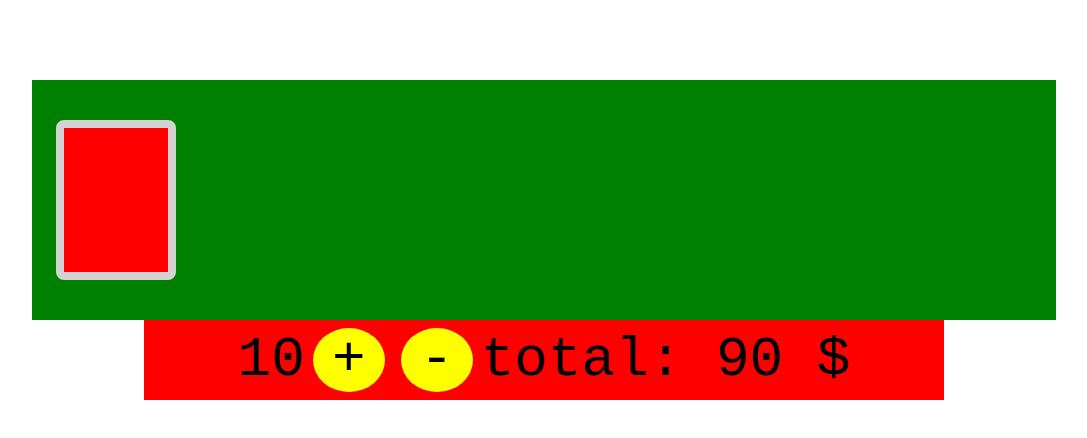
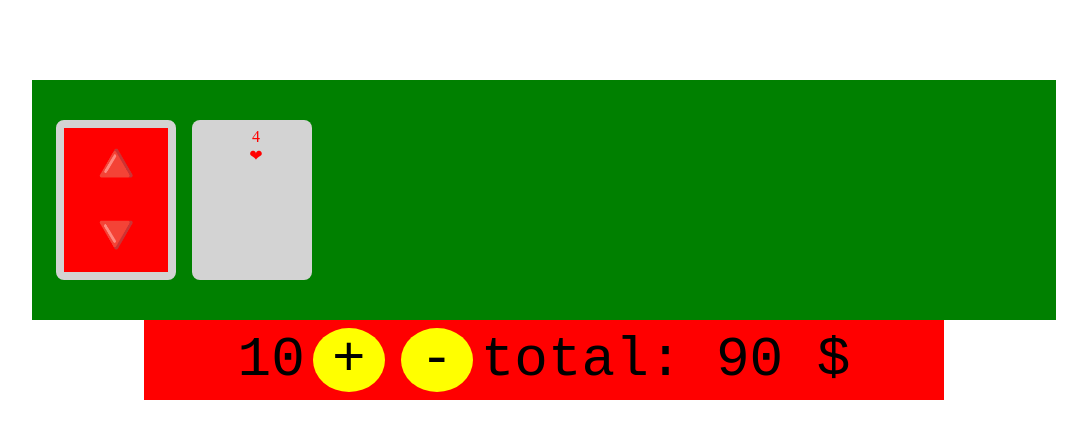
Before and after one commit to Aleksej10/canvas, a React app in the folder highlow/: page / in a window 1280 px wide. Shown: the whole page, without its empty margins (96-1183 px from the left). Built offline with nearby package versions, Linux system fonts and the light colour scheme.

Commit message:
basic functionality, todo: merge logic from Card and Bet to Game

```diff
--- a/highlow/src/index.css
+++ b/highlow/src/index.css
@@ -28,6 +28,17 @@ body {
   background: red;
   margin: 1vmin;
 }
+
+.bet {
+  display: flex;
+  flex-direction: column;
+  justify-content: center;
+  align-items: center;
+  height: 50%;
+  width: 100%;
+  padding: 1vmin;
+}
+
 
 .tcards{
   height: 20vmin;
--- a/highlow/src/index.js
+++ b/highlow/src/index.js
@@ -36,10 +36,12 @@ function LastTurned(props){
 }
 
 function Deck(props){
+  const upArrow = '🔺'; //to supess warnings
+  const downArrow = '🔻';
   return(
-    <div className='deck'
-      onClick={()=>props.onClick()}
-    >
+    <div className='deck'>
+      <div className='bet' onClick={()=>props.onClick(true)}> <p className='bet-p'> { upArrow } </p> </div>
+      <div className='bet' onClick={()=>props.onClick(false)}> <p className='bet-p'> { downArrow } </p> </div>
     </div>
   );
 }
@@ -48,7 +50,7 @@ class Cards extends React.Component{
   constructor(props){
     super(props);
     this.state = {
-      index: -1,
+      index: 0,
       cards: this.getShuffled(),
     }
   }
@@ -62,14 +64,19 @@ class Cards extends React.Component{
     return a;
   }
 
-  deckClick(){
+  deckClick(high){
     if(this.state.index >= 51) return;
-    this.setState({
-      index: this.state.index + 1,
-    });
     if(this.state.index === 51){
-      console.log('deck is empy')
+      console.log('deck is empy');
+      return;
     }
+    const decider = high ? (previous, current) => { return current > previous ? true : false } : (previous, current) => { return current < previous ? true : false };
+    const pCard = this.state.cards[this.state.index] % 13;
+    const cCard = this.state.cards[this.state.index+1] % 13;
+
+    console.log(decider(pCard, cCard) ? 'keep going' : 'you\' garbage');
+
+    this.setState({ index: this.state.index + 1 });
   }
 
   render(){
@@ -83,7 +90,7 @@ class Cards extends React.Component{
     return (
       <div className='cards'>
         <Deck
-          onClick={()=>this.deckClick()}
+          onClick={(high)=>this.deckClick(high)}
         />
         { turnedCards }
         { lastCard }
```
